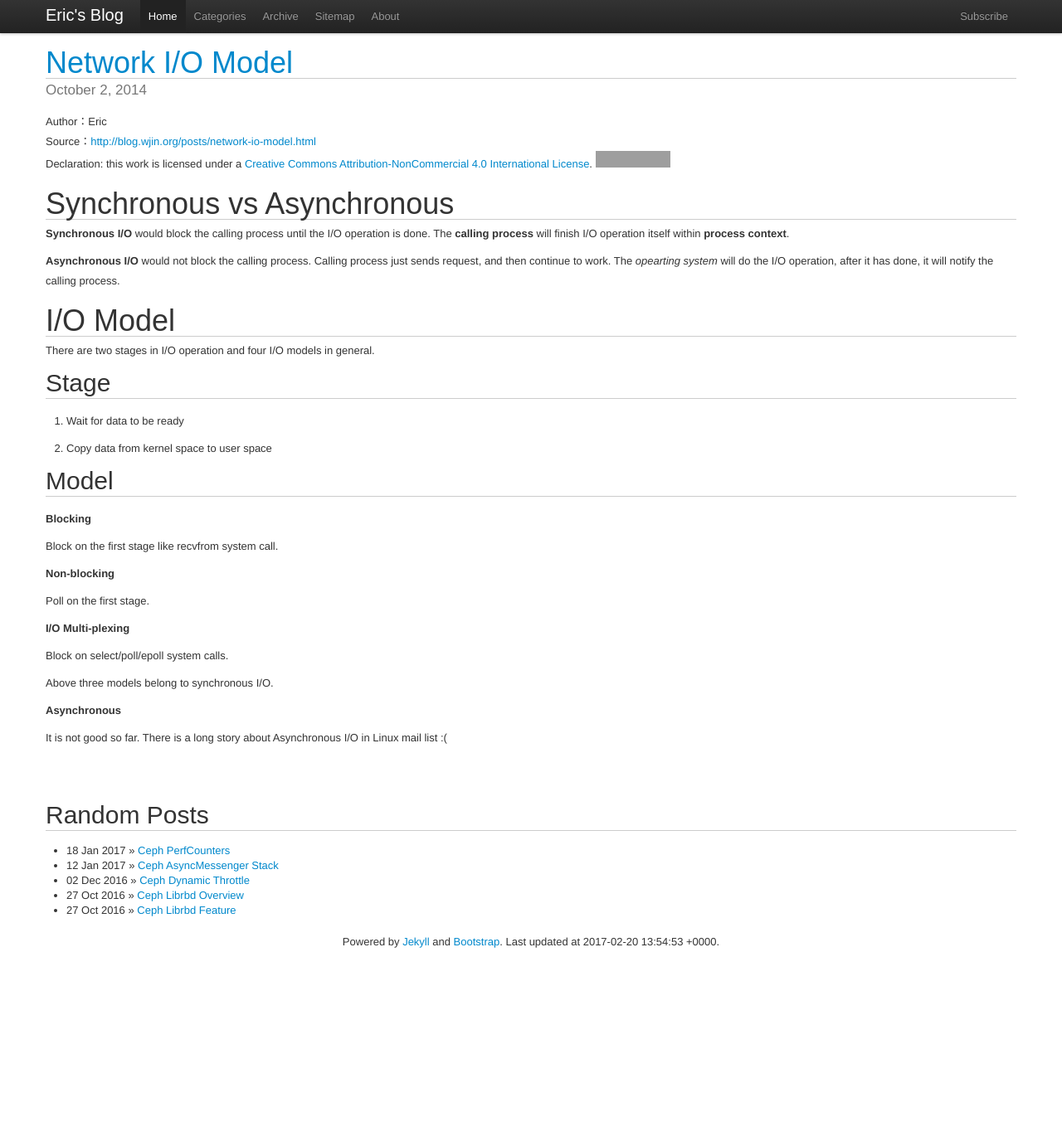
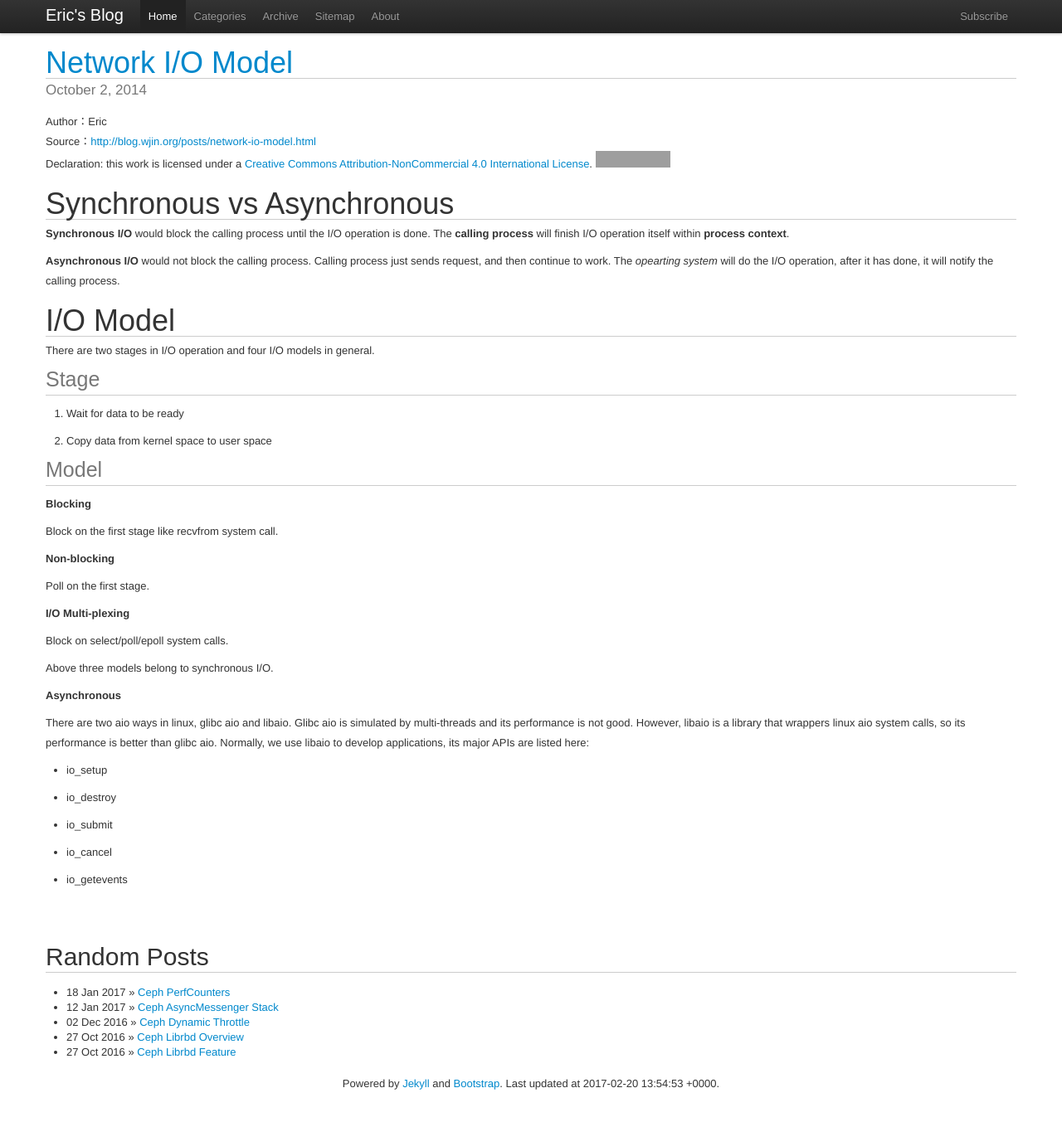
Before and after one commit to wjin/blog, a Jekyll site: the page built from _posts/2014-10-02-network-io-model.md, in a window 1280 px wide and 1356 px high. Shown: the top 1353 px of the window at 83% size. Built offline with Jekyll 4.4.1, drawn with Linux system fonts in a browser that asks for light colours; some web fonts are replaced; comment, search, counter and statistics services are not loaded; grey boxes are pictures that could not be loaded.

Commit message:
fix
Signed-off-by: Wei Jin <wjin.cn@gmail.com>

```diff
--- a/_posts/2014-10-02-network-io-model.md
+++ b/_posts/2014-10-02-network-io-model.md
@@ -21,13 +21,13 @@ it will notify the calling process.
 
 There are two stages in I/O operation and four I/O models in general.
 
-## Stage
+### Stage
 
 1. Wait for data to be ready
 
 2. Copy data from kernel space to user space
 
-## Model
+### Model
 
 **Blocking**
 
@@ -45,4 +45,16 @@ Above three models belong to synchronous I/O.
 
 **Asynchronous**
 
-It is not good so far. There is a long story about Asynchronous I/O in Linux mail list :(
+There are two aio ways in linux, glibc aio and libaio. Glibc aio is simulated by multi-threads and its performance is not good.
+However, libaio is a library that wrappers linux aio system calls, so its performance is better than glibc aio. Normally, we use
+libaio to develop applications, its major APIs are listed here:
+
+* io_setup
+
+* io_destroy
+
+* io_submit
+
+* io_cancel
+
+* io_getevents
```
